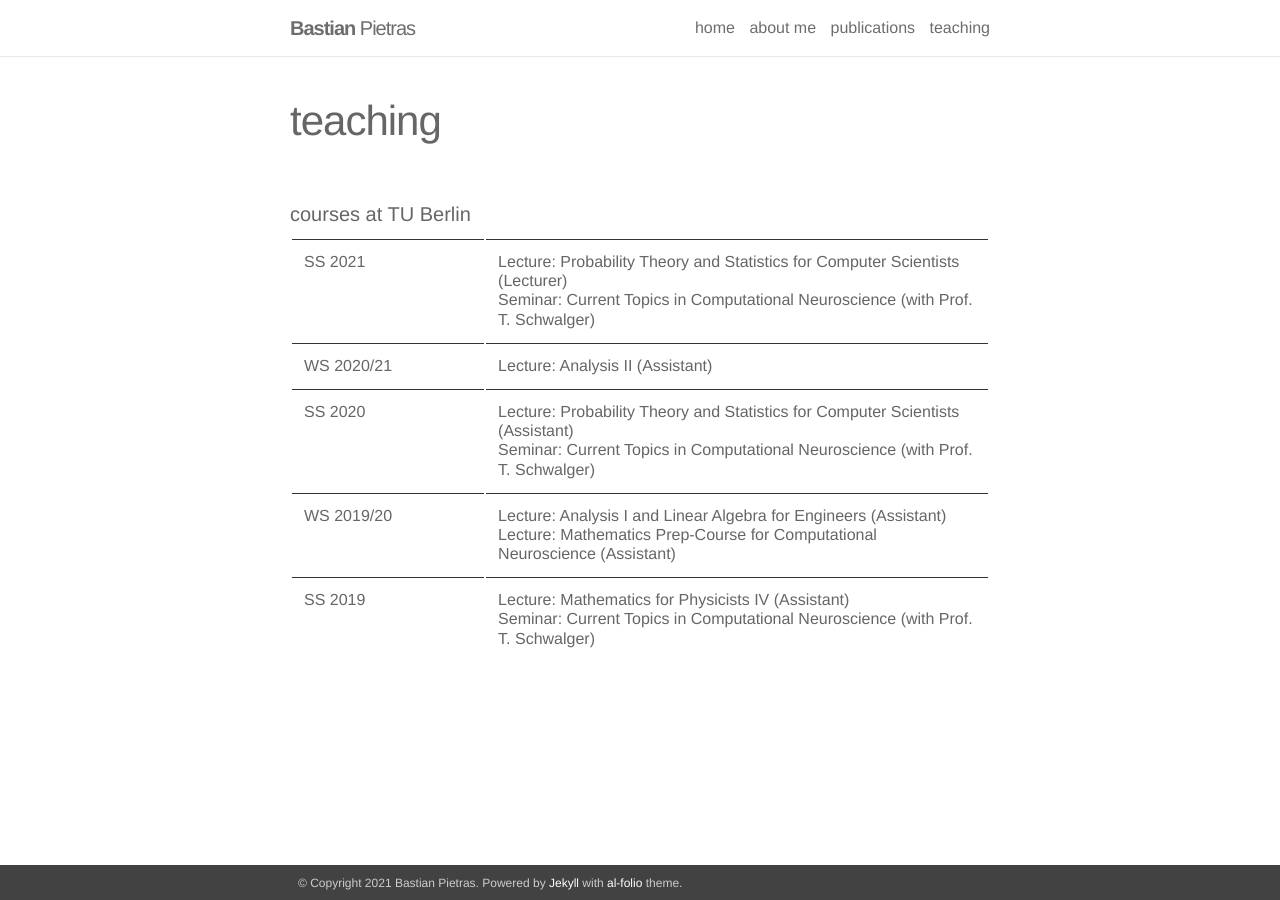
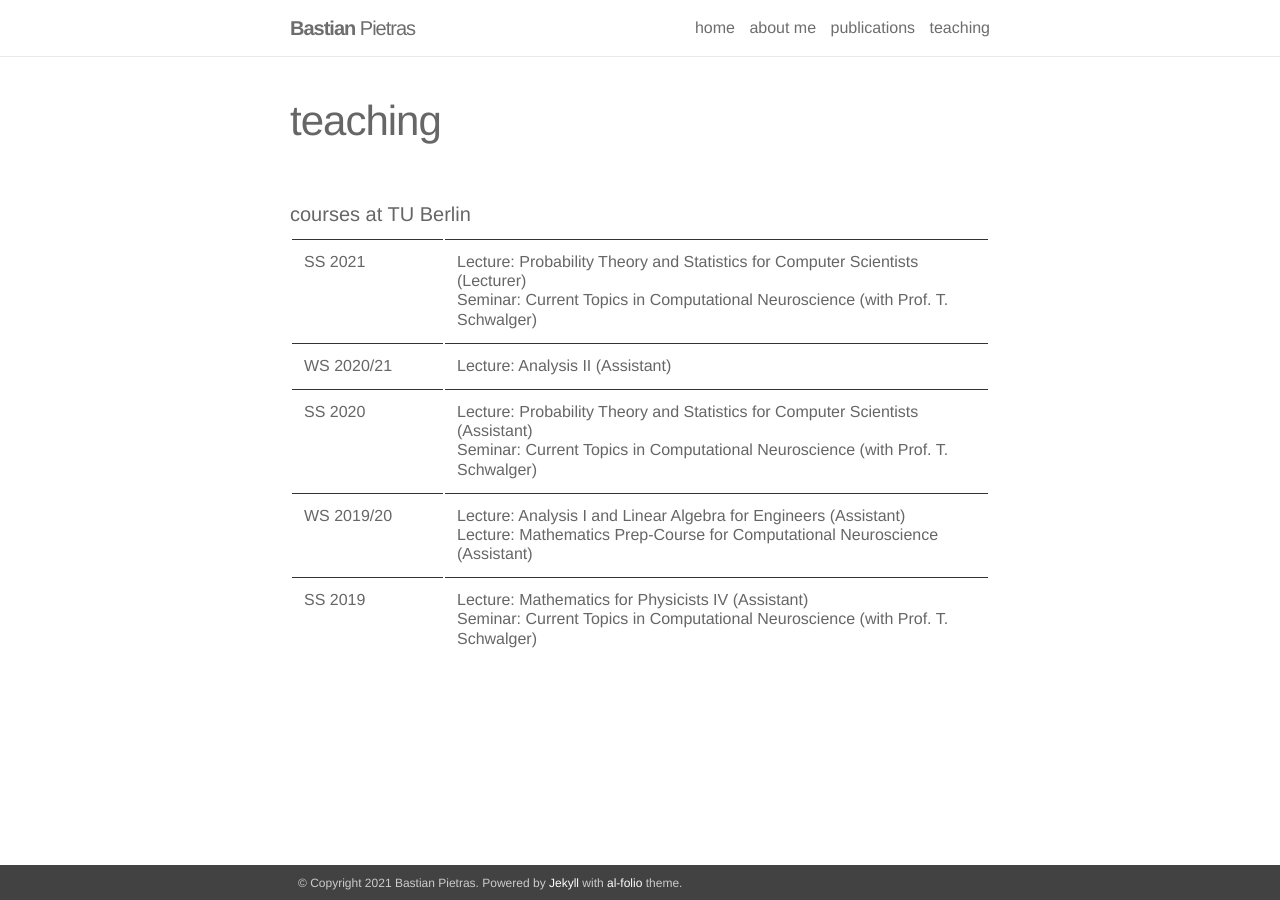
Before and after one commit to BastianPietras/bastianpietras.github.io, a Jekyll site: the page built from _pages/teaching.md, in a window 1280 px wide. Built offline with Jekyll 4.4.1, drawn with Linux system fonts in a browser that asks for light colours.

Commit message:
Update teaching.md

```diff
--- a/_pages/teaching.md
+++ b/_pages/teaching.md
@@ -7,8 +7,8 @@ title: teaching
 
 <table class="tg">
   <tr>
-    <td style="width:100px"> SS 2021  </td>
-    <td style="width:300px">Lecture: Probability Theory and Statistics for Computer Scientists (Lecturer)
+    <td style="width:80px"> SS 2021  </td>
+    <td style="width:350px">Lecture: Probability Theory and Statistics for Computer Scientists (Lecturer)
     <br>Seminar: Current Topics in Computational Neuroscience (with Prof. T. Schwalger)</td>
   </tr>
 
```
